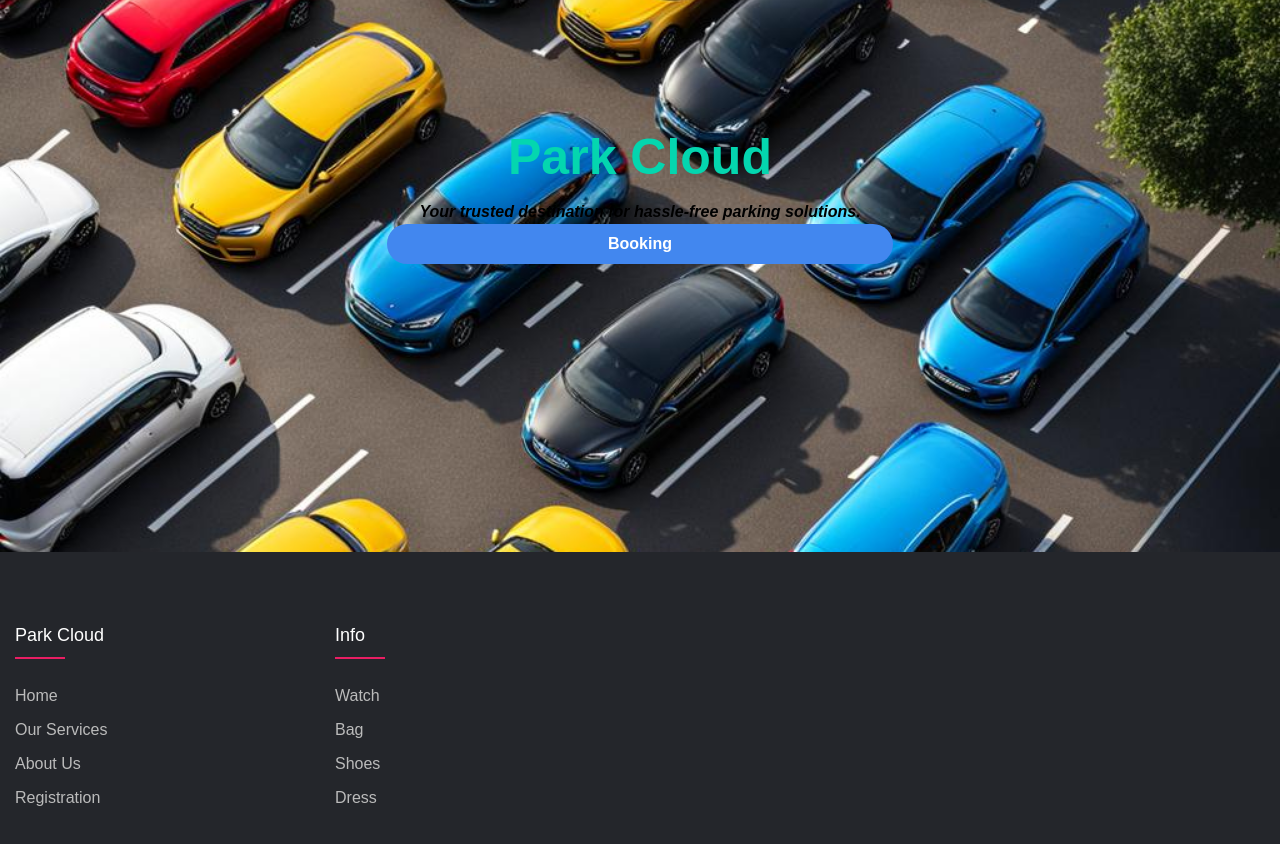
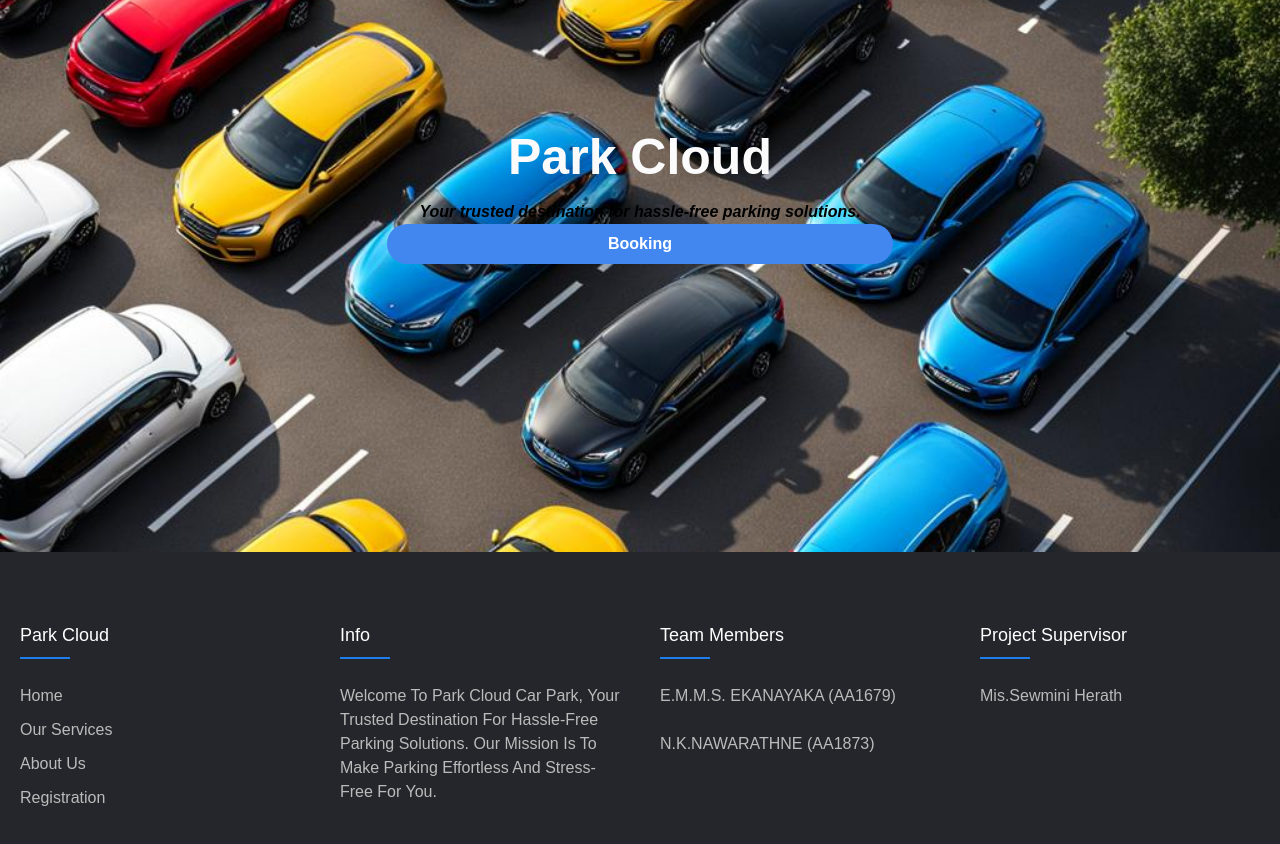
Before and after one commit to Mihisanka/fyp-user, a React (Create React App) app: page / in a window 1280 px wide. Shown: the part 340-1184 px from the top of the page. Built offline with nearby package versions, Linux system fonts and the light colour scheme.

Commit message:
internal commit
edit footer

```diff
--- a/src/component/Footer.js
+++ b/src/component/Footer.js
@@ -31,23 +31,41 @@ const Footer = () => {
 
                     <div className="footer-col">
                         <h4>Info</h4>
-                        <ul>
-                            <li><a href="#">watch</a></li>
-                            <li><a href="#">bag</a></li>
-                            <li><a href="#">shoes</a></li>
-                            <li><a href="#">dress</a></li>
-                        </ul>
+                            <ul>
+                                <p>
+                                    Welcome to Park Cloud Car Park, your trusted destination for hassle-free parking solutions.
+                                    Our mission is to make parking effortless and stress-free for you.
+                                </p>
+                            </ul>
                     </div>
 
-                    {/* <div className="footer-col">
-                        <h4>follow us</h4>
+                    <div className="footer-col">
+                        <h4>Team members </h4>
                         <div className="social-links">
-                            <a href="#"><i className="fab fa-facebook-f"></i></a>
+                            <ul>
+                                <p>
+                                E.M.M.S. EKANAYAKA   (AA1679)  <br></br><br></br>
+                                N.K.NAWARATHNE        (AA1873)
+                                </p>
+                            </ul>
+                            {/* <a href="#"><i className="fab fa-facebook-f"></i></a>
                             <a href="#"><i className="fab fa-twitter"></i></a>
                             <a href="#"><i className="fab fa-instagram"></i></a>
-                            <a href="#"><i className="fab fa-linkedin-in"></i></a>
+                            <a href="#"><i className="fab fa-linkedin-in"></i></a> */}
                         </div>
-                    </div> */}
+                    </div>
+
+                    <div className="footer-col">
+                        <h4>Project supervisor  </h4>
+                        <div className="social-links">
+                            <ul>
+                                <p>
+                                Mis.Sewmini Herath  <br></br>
+
+                                </p>
+                            </ul>
+                        </div>
+                    </div>
 
 
                 </div>
--- a/src/component/HomePage.js
+++ b/src/component/HomePage.js
@@ -4,6 +4,7 @@ import React from 'react';
 import './styles/Home.css';
 import Footer from './Footer';
 import { Link } from 'react-router-dom';
+
 // import Services from './Service';
 // import AboutPage from './AboutPage';
 // import ContactForm from './ContactForm';
--- a/src/component/Login.js
+++ b/src/component/Login.js
@@ -2,6 +2,7 @@ import React, { useState } from "react";
 import "./styles/Login.css";
 import { Link, useNavigate } from "react-router-dom";
 import { db2 } from "../FirebaseConfig/Firebase";
+import Alert from '@mui/material/Alert';
 import { getDocs, collection, where, query } from "firebase/firestore";
 
 const Login = () => {
@@ -26,6 +27,7 @@ const Login = () => {
       const passwordArray = passwordSnapshot.docs.map((doc) => doc.data());
 
       if (emailArray.length > 0 && passwordArray.length > 0) {
+
         alert("Login successful");
         // Pass email as a parameter to the Booking component
         navigate(
--- a/src/component/styles/Footer.css
+++ b/src/component/styles/Footer.css
@@ -25,7 +25,7 @@ ul{
 }
 .footer-col{
    width: 25%;
-   padding: 0 15px;
+   padding: 0 20px;
 }
 .footer-col h4{
 	font-size: 18px;
@@ -40,7 +40,7 @@ ul{
 	position: absolute;
 	left:0;
 	bottom: -10px;
-	background-color: #e91e63;
+	background-color: #1e7de9;
 	height: 2px;
 	box-sizing: border-box;
 	width: 50px;
@@ -49,6 +49,16 @@ ul{
 	margin-bottom: 10px;
 }
 .footer-col ul li a{
+	font-size: 16px;
+	text-transform: capitalize;
+	color: #ffffff;
+	text-decoration: none;
+	font-weight: 300;
+	color: #bbbbbb;
+	display: block;
+	transition: all 0.3s ease;
+}
+.footer-col ul p{
 	font-size: 16px;
 	text-transform: capitalize;
 	color: #ffffff;
--- a/src/component/styles/Home.css
+++ b/src/component/styles/Home.css
@@ -25,7 +25,7 @@
 }
 .home-heading h4 {
   text-align: center;
-  color: rgb(4, 214, 175);
+  color: rgb(251, 251, 251);
   font-size: 50px;
   /* font-family: "Lucida Console", "Courier New", monospace; */
   margin-bottom: 5px;
@@ -33,7 +33,7 @@
 
 .home-sub-heading {
   text-align: center;
-  color: rgba(11,12,40,255);
+  color: rgb(251, 251, 251);
   font-size: 16px;
   font-style: italic;
   /*margin-bottom: 10px;*/
```
Also changed, not shown: src/component/AboutPage.js (+8 -4 lines).
